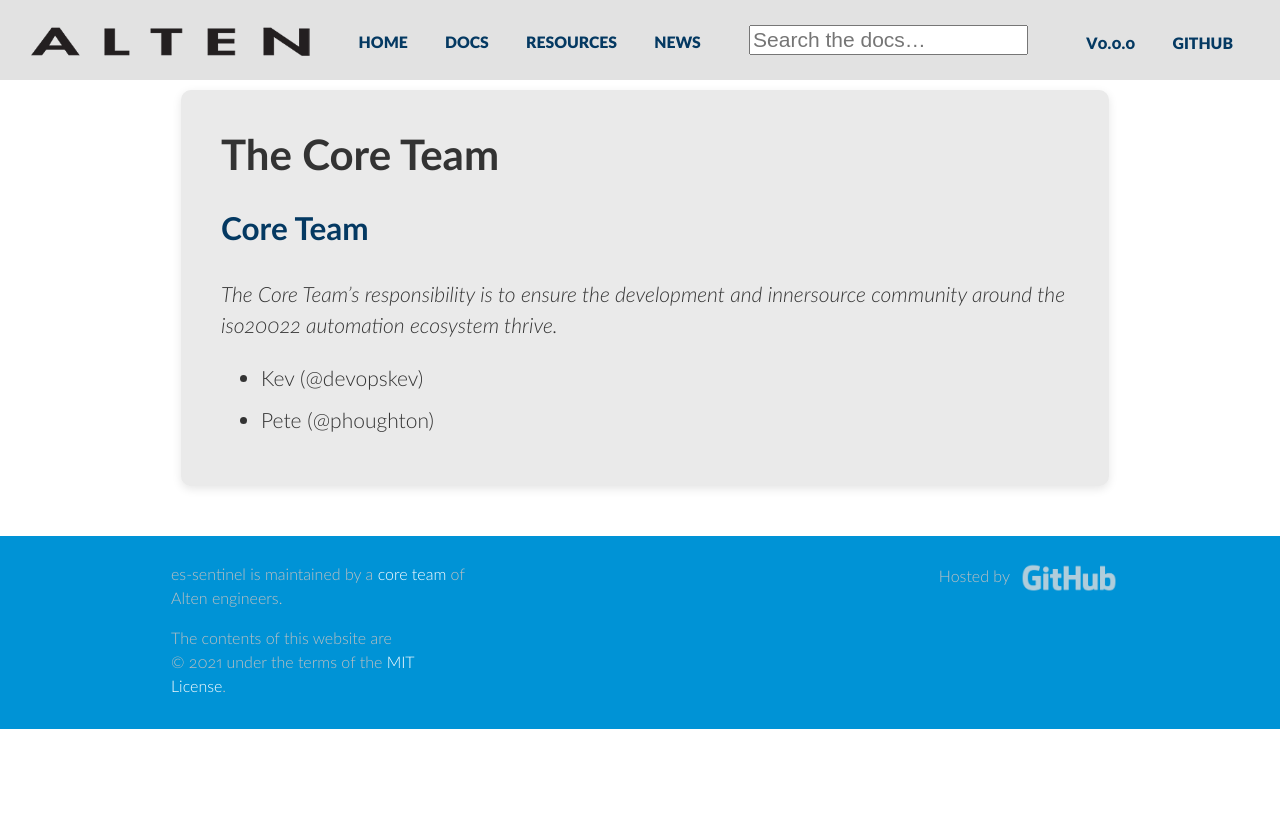
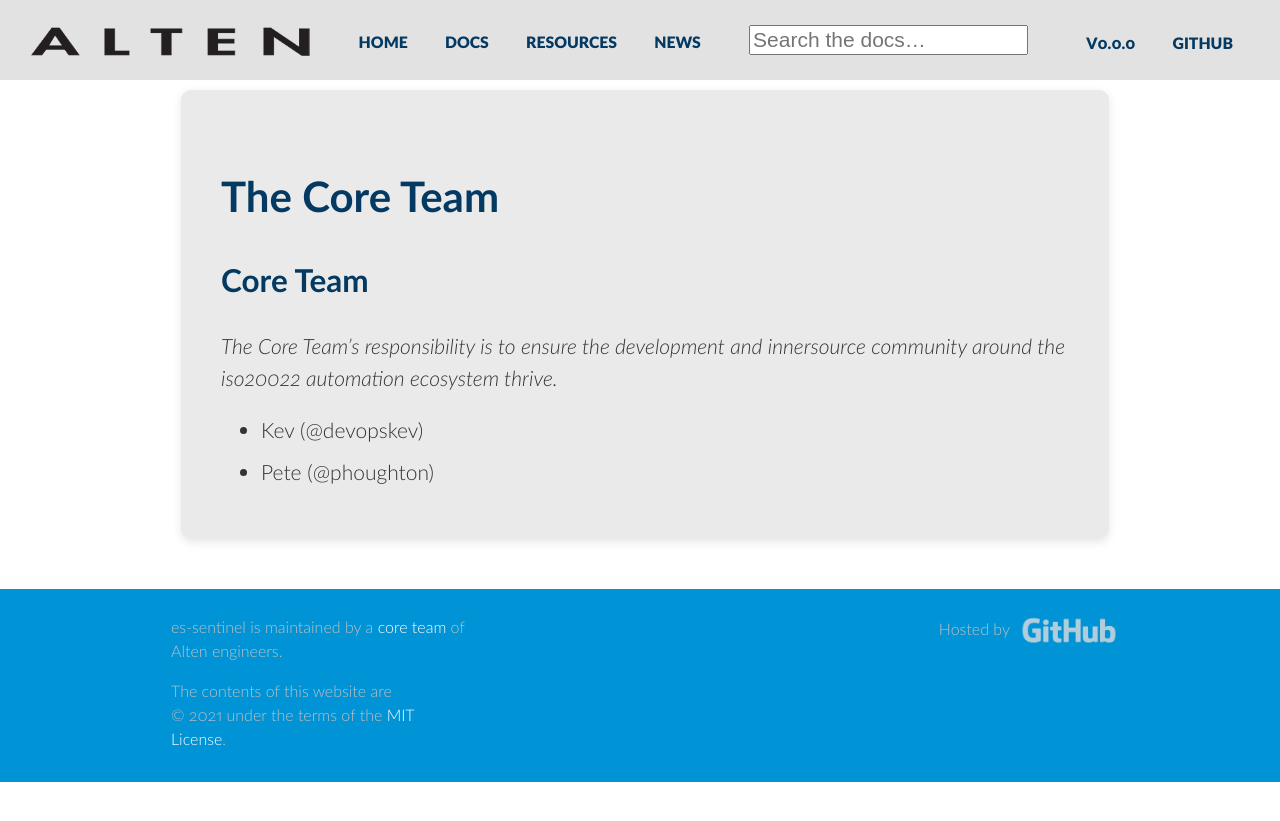
Before and after one commit to alten-labs/es-sentinel, a Jekyll site: the page built from docs/pages/team.md, in a window 1280 px wide. Shown: the top 821 px of the page. Built offline with Jekyll 4.4.1, drawn with Linux system fonts in a browser that asks for light colours; comment, search, counter and statistics services are not loaded.

Commit message:
update css

```diff
--- a/docs/_sass/_style.scss
+++ b/docs/_sass/_style.scss
@@ -850,7 +850,7 @@ p { line-height: 1.5em; }
 
 article {
 
-  h2, h3, h4, h5, h6 { margin: 1em 0; color: #043962; }
+  h1, h2, h3, h4, h5, h6 { margin: 1em 0; color: #043962; }
 
   h4 { color: #fff; }
 
```
Also changed, not shown: 4 other files.
